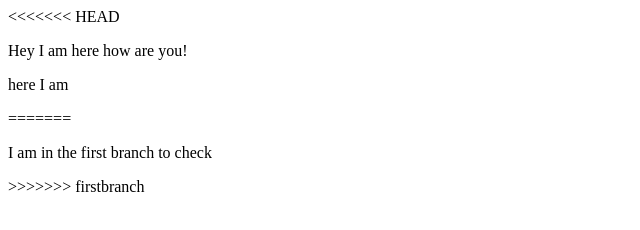
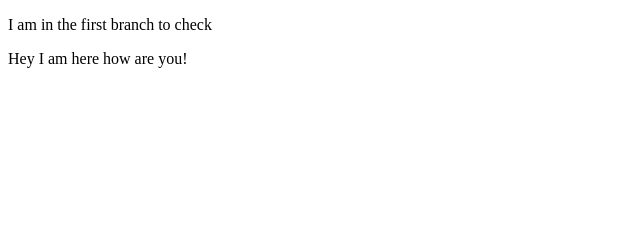
Before and after one commit to Nakamcode/Check, a plain HTML site: page index.html in a window 1280 px wide. Shown: the whole page, without its empty margins (0-640 px from the left). Drawn offline with Linux system fonts and the light colour scheme.

Commit message:
Changes made for pull request

```diff
--- a/index.html
+++ b/index.html
@@ -7,11 +7,7 @@
     <title>Hello to Git</title>
 </head>
 <body>
-<<<<<<< HEAD
+    <p>I am in the first branch to check</p>
     <p>Hey I am here how are you!</p>
-    <p>here I am </p>
-=======
-    <p>I am in the first branch to check</p>
->>>>>>> firstbranch
 </body>
 </html>
```
Also changed, not shown: new.txt (added).
